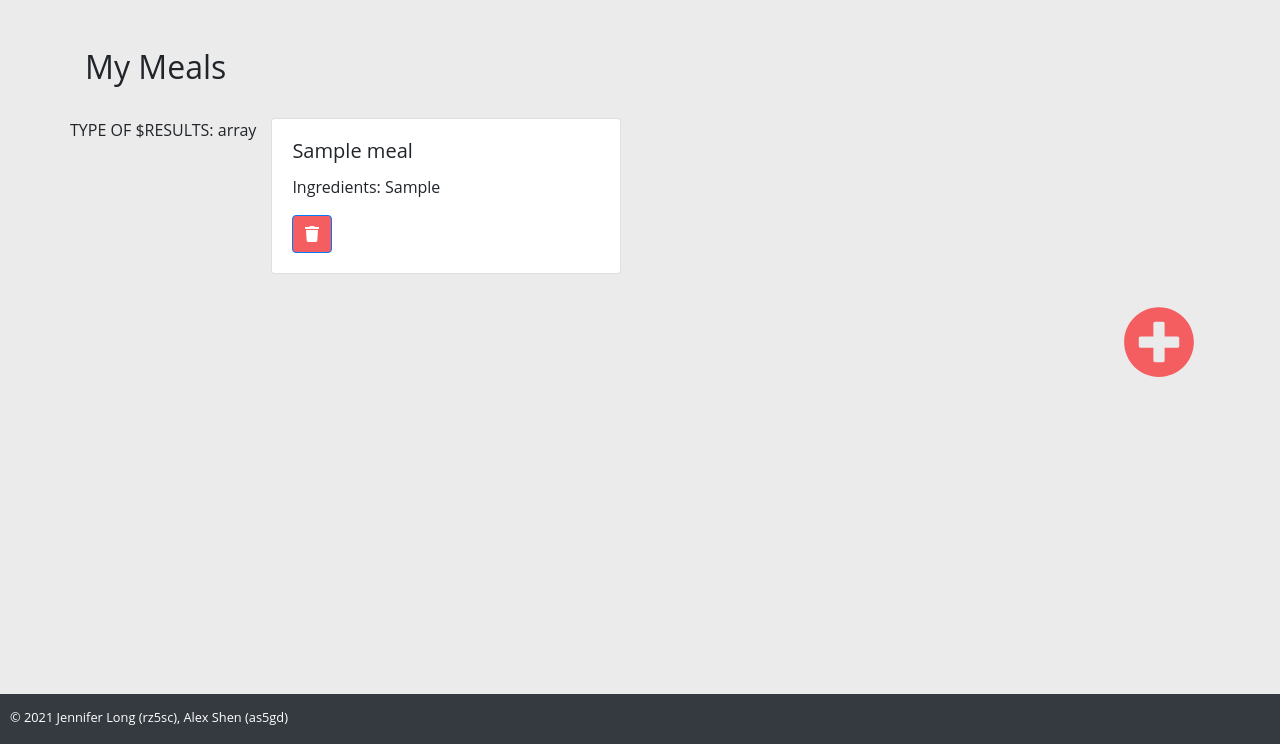
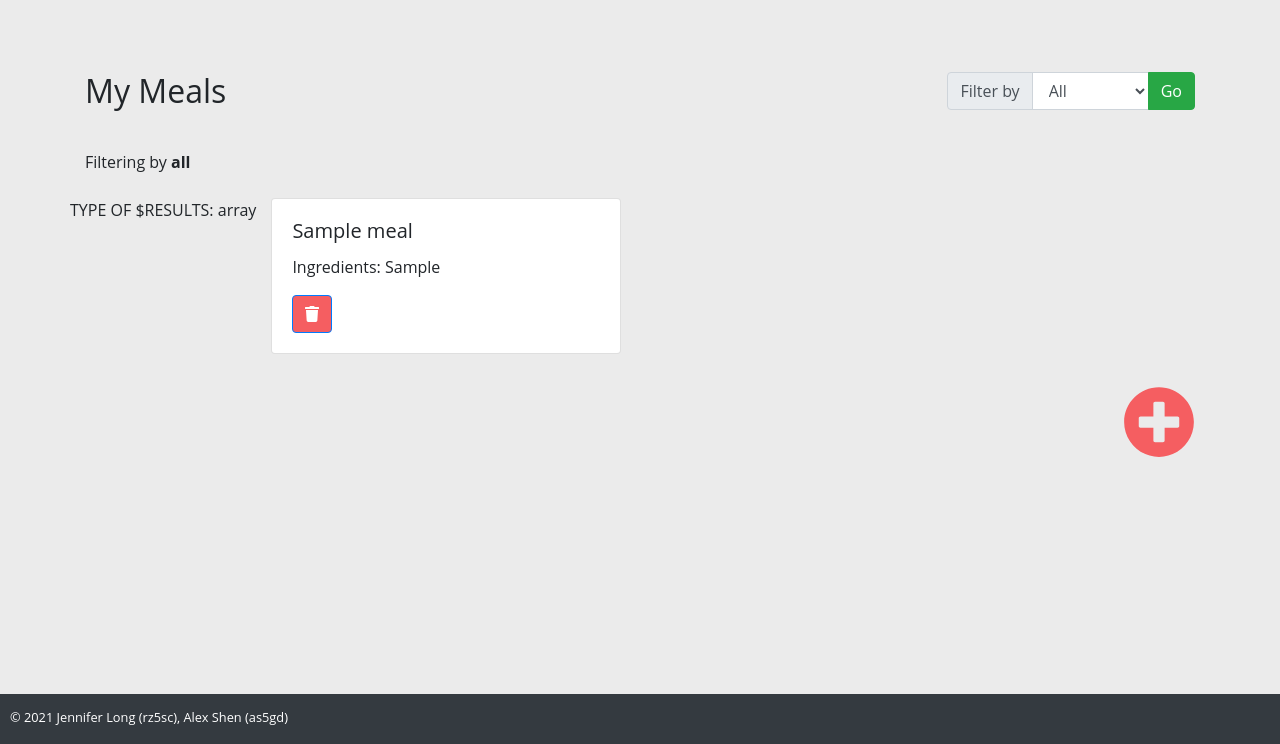
Before and after one commit to alex-shen1/ActualProject, a PHP site: page /meals.php in a window 1280 px wide. Shown: the part 56-800 px from the top of the page. Run offline with PHP 8.4, Linux system fonts and the light colour scheme; the visitor is signed in with stand-in values (Sample User, id 1); tables that the repository leaves empty or names only in its code hold one stand-in row (values such as "Sample post").

Commit message:
Meal filter form using _GET

```diff
--- a/meals.php
+++ b/meals.php
@@ -98,9 +98,46 @@
 <?php include 'common/navbar.php';?>
 
 <div id="content" class="container py-5">
-    <h2 id="pageHeader">My Meals</h2>
     <div class="row py-4">
-        <?php getMeals(); ?>
+      <div class="col d-flex justify-content-between">
+        <h2 id="pageHeader">My Meals</h2>
+        <form method="GET" action="./meals.php">
+            <div class="input-group mb-3">
+              <div class="input-group-prepend">
+                <label class="input-group-text" for="inputGroupSelect01">Filter by</label>
+              </div>
+              <select class="form-control" id="filterOptions" name="filteroptions">
+                  <option value = "all"
+                    <?php if (isset($_GET['filteroptions']) && $_GET['filteroptions'] == "all") echo "selected"; ?>
+                    >All</option>
+                  <option value = "breakfast"
+                    <?php if (isset($_GET['filteroptions']) && $_GET['filteroptions'] == "breakfast") echo "selected"; ?>
+                    >Breakfast</option>
+                  <option value = "lunch"
+                    <?php if (isset($_GET['filteroptions']) && $_GET['filteroptions'] == "lunch") echo "selected"; ?>
+                    >Lunch</option>
+                  <option value = "dinner"
+                  <?php if (isset($_GET['filteroptions']) && $_GET['filteroptions'] == "dinner") echo "selected"; ?>
+                    >Dinner</option>
+                  <option value = "snack"
+                    <?php if (isset($_GET['filteroptions']) && $_GET['filteroptions'] == "snack") echo "selected"; ?>
+                    >Snack</option>
+              </select>
+              <div class="input-group-append">
+                <button type="submit" class="btn btn-success">Go</button>
+              </div>
+            </div>
+        </form>
+      </div>
+    </div>
+
+    <?php echo "Filtering by" ?>
+    <span class="font-weight-bold">
+      <?php if (isset($_GET['filteroptions'])) echo $_GET['filteroptions']; else echo "all" ?>
+    </span>
+
+    <div class="row py-4">
+                <?php getMeals(); ?>
         <!--        <div class="col-4">-->
         <!--            <div class="card">-->
         <!--                <div class="card-body">-->
```
